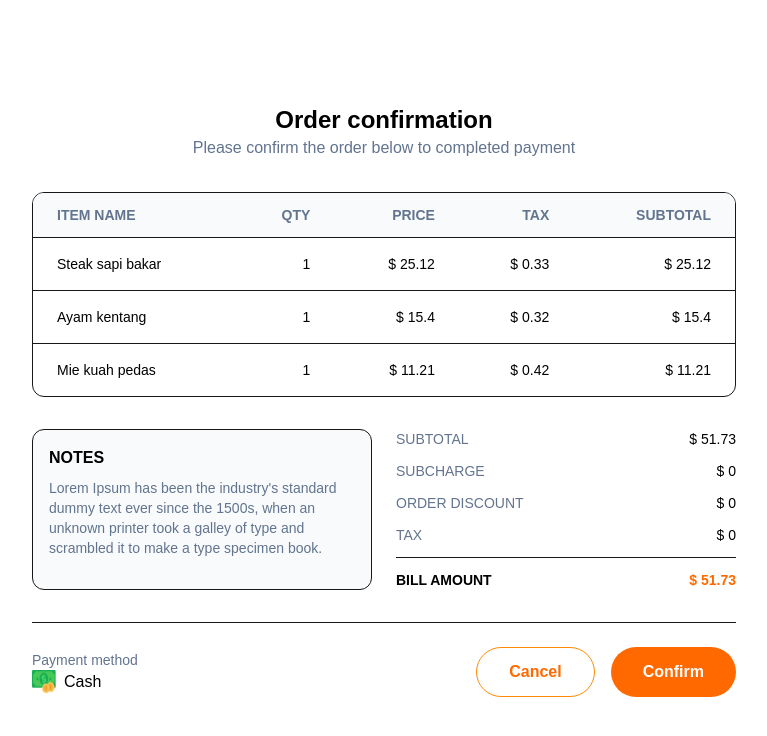
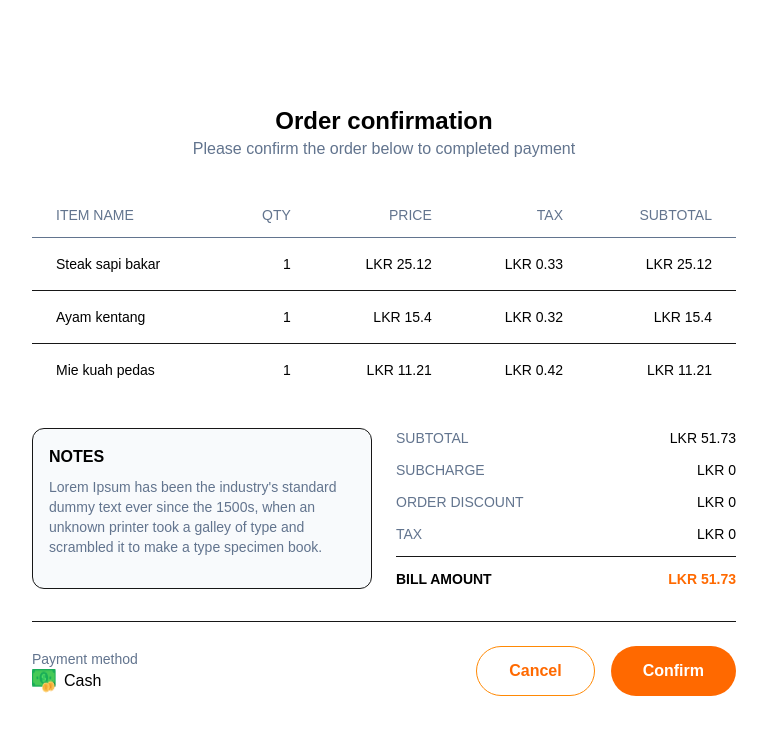
Before and after one commit to LTI-INTERNS/pos-micro-sass, a Next.js app: page /orderpopup in a window 1280 px wide. Shown: the top 736 px of the page, without its empty margins (256-1023 px from the left). Built offline with nearby package versions, Linux system fonts and the light colour scheme.

Commit message:
fix: Update table UI and replace currency from $ to LKR

```diff
--- a/app/components/customers/OrderConfirmation.tsx
+++ b/app/components/customers/OrderConfirmation.tsx
@@ -69,25 +69,25 @@ export default function OrderConfirmationPage() {
         <div className="space-y-3 text-sm">
           <div className="flex justify-between text-slate-500">
             <span>SUBTOTAL</span>
-            <span className="text-black">$ {subtotal.toFixed(2)}</span>
+            <span className="text-black">LKR {subtotal.toFixed(2)}</span>
           </div>
           <div className="flex justify-between text-slate-500">
             <span>SUBCHARGE</span>
-            <span className="text-black">$ 0</span>
+            <span className="text-black">LKR 0</span>
           </div>
           <div className="flex justify-between text-slate-500">
             <span>ORDER DISCOUNT</span>
-            <span className="text-black">$ 0</span>
+            <span className="text-black">LKR 0</span>
           </div>
           <div className="flex justify-between text-slate-500">
             <span>TAX</span>
-            <span className="text-black">$ 0</span>
+            <span className="text-black">LKR 0</span>
           </div>
 
           <div className="border-t pt-3 flex justify-between font-semibold">
             <span className="text-black">BILL AMOUNT</span>
             <span className="text-orange-500">
-              $ {subtotal.toFixed(2)}
+              LKR {subtotal.toFixed(2)}
             </span>
           </div>
         </div>
--- a/app/components/customers/OrderTable.tsx
+++ b/app/components/customers/OrderTable.tsx
@@ -22,36 +22,52 @@ type Props = {
 
 const OrderTable = ({ data, headings, emptyMessage }: Props) => {
   return (
-     <div className="overflow-hidden border rounded-xl">
+     <div className="overflow-hidden">
   <table className="w-full text-sm">
-          <thead className="bg-slate-50 text-slate-500">
+
+    <thead className="text-slate-500 border-b">
       <tr>
         {headings.map((heading, index) => (
-                <th key={index} className={`px-6 py-3 ${index === 0? 'text-left' : 'text-right'}`}>
+          <th
+            key={index}
+            className={`px-6 py-3 font-medium ${
+              index === 0 ? "text-left" : "text-right"
+            }`}
+          >
             {heading.label}
           </th>
         ))}
       </tr>
     </thead>
 
+
     <tbody>
       {data.map((item) => (
         <tr
           key={item.id}
-                className="border-t last:border-b-0 "
+          className="border-b last:border-b-0"
         >
-                <td className="px-6 py-4 text-left text-black">{item.name}</td>
-                <td className="px-6 py-4 text-right text-black">{item.qty}</td>
-                <td className="px-6 py-4 text-right text-black">$ {item.price}</td>
-                <td className="px-6 py-4 text-right text-black">$ {item.tax}</td>
+          <td className="px-6 py-4 text-left text-black">
+            {item.name}
+          </td>
+          <td className="px-6 py-4 text-right text-black">
+            {item.qty}
+          </td>
+          <td className="px-6 py-4 text-right text-black">
+            LKR {item.price}
+          </td>
+          <td className="px-6 py-4 text-right text-black">
+            LKR {item.tax}
+          </td>
           <td className="px-6 py-4 text-right font-medium text-black">
-                  $ {item.subtotal}
+            LKR {item.subtotal}
           </td>
         </tr>
       ))}
 
+
       {data.length === 0 && (
-              <tr>
+        <tr className="border-b">
           <td
             colSpan={5}
             className="px-6 py-6 text-center text-slate-400"
@@ -63,6 +79,7 @@ const OrderTable = ({ data, headings, emptyMessage }: Props) => {
     </tbody>
   </table>
 </div>
+
   )
 }
 
```
Lines whose indentation alone changed are shown as unchanged.
